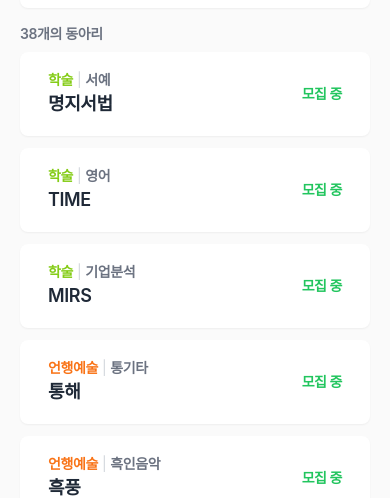
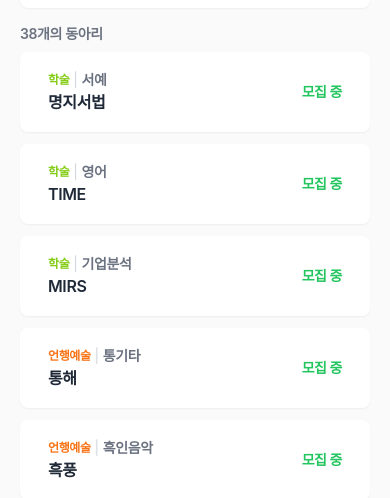
Before and after one commit to k-kbk/Myongji-Club-FE, a Next.js app: page / in a window 390 px wide. Shown: the part 366-864 px from the top of the page. Built offline with nearby package versions, Linux system fonts and the light colour scheme; a web font is replaced by a local one.

Commit message:
design: 폰트 크기 수정

```diff
--- a/src/components/home/Club.tsx
+++ b/src/components/home/Club.tsx
@@ -31,7 +31,7 @@ export default function Club({ id, name, tag, category }: ClubProps) {
         <div className="flex flex-col items-start">
           <div className="flex items-center">
             <span
-              className={`text-sm font-semibold md:text-sm ${deptCaption[category]}`}
+              className={`text-xs font-semibold md:text-sm ${deptCaption[category]}`}
             >
               {category}
             </span>
@@ -40,7 +40,7 @@ export default function Club({ id, name, tag, category }: ClubProps) {
               {tag}
             </span>
           </div>
-          <div className="mr-3 text-lg font-semibold sm:text-xl">{name}</div>
+          <div className="mr-3 text-base font-semibold sm:text-xl">{name}</div>
         </div>
         <div className="text-sm font-bold text-green-500">모집 중</div>
       </Link>
```
